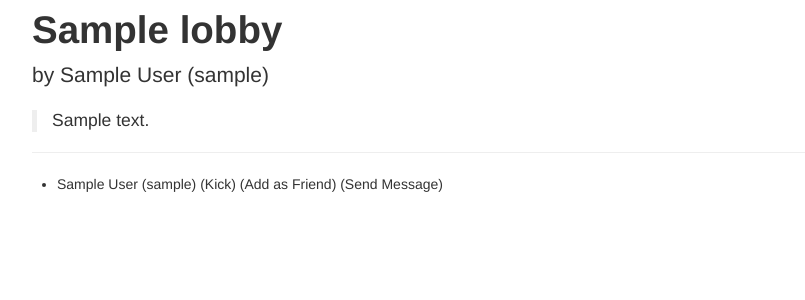
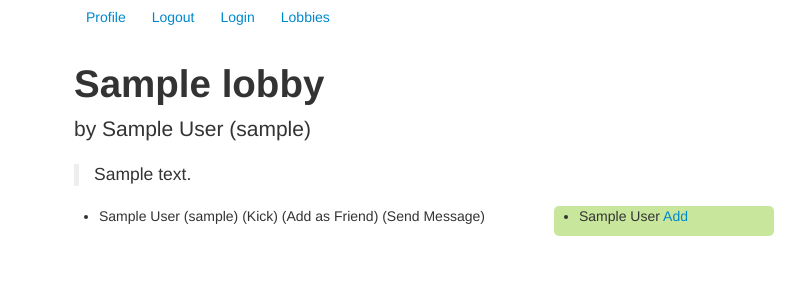
Before and after one commit to daemonfire300/unihd_geo, a Django app: page /lobby/1/ in a window 1280 px wide. Shown: the top 300 px of the page, without its empty margins (96-901 px from the left). Run offline with Django 3.2, Linux system fonts and the light colour scheme; a user stored in the database is signed in; tables that the repository leaves empty hold one stand-in row (values such as "Sample post"); parts of the project's set-up code (start-up, migrations or seed data) failed here and were passed over; some libraries are stand-ins or nearby versions.

Commit message:
Awful lot done. Reworked "friendship"-system. Added some stuff to the lobby, added some .css, removed polls etc. etc. etc.

```diff
--- a/django_community/settings.py
+++ b/django_community/settings.py
@@ -125,8 +125,7 @@ INSTALLED_APPS = (
     'django.contrib.admin',
     'django.contrib.comments',
     # Uncomment the next line to enable admin documentation:
-    # 'django.contrib.admindocs',
-    'polls',
+    'django.contrib.admindocs',
     'member',
     'game',
     'lobbys',
--- a/django_community/templates/base.html
+++ b/django_community/templates/base.html
@@ -2,13 +2,26 @@
 <html>
 <head>
 <meta name="viewport" content="width=device-width, initial-scale=1.0">
-	<link href="{{ STATIC_URL }}bootstrap/css/bootstrap.min.css" rel="stylesheet" media="screen">
-	<link href="{{ STATIC_URL }}css/main.css" rel="stylesheet" media="screen">
+<link href="{{ STATIC_URL }}bootstrap/css/bootstrap.min.css"
+	rel="stylesheet" media="screen">
+<link href="{{ STATIC_URL }}css/main.css" rel="stylesheet"
+	media="screen">
 </head>
 <body>
-		<div class="center">
-			{% block content %}
-			{% endblock %}
+<div class="container">
+	<div class="row">
+		<div class="span12">
+			<ul class="nav nav-pills">
+				<li><a href="/member/profile/">Profile</a></li>
+				<li><a href="/member/logout/">Logout</a></li>
+				<li><a href="/member/login/">Login</a></li>
+				<li><a href="/lobby/all/">Lobbies</a></li>
+			</ul>
+		</div>
+	</div>
+	<div class="row">
+		<div class="span12">{% block content %} {% endblock %}</div>
+	</div>
 </div>
 	<script src="http://code.jquery.com/jquery-1.9.1.min.js"></script>
 	<script src="http://code.jquery.com/jquery-migrate-1.1.1.min.js"></script>
--- a/django_community/templates/lobbys/show.html
+++ b/django_community/templates/lobbys/show.html
@@ -1,6 +1,8 @@
 {% extends "base.html" %} {% block title %}Viewing Lobby > {{ lobby }}
-{% endblock %} {% block content %}
-<div>
+{% endblock %}
+{% block content %}
+<div class="row">
+	<div class="span9">
 		<h1>{{ lobby }}</h1>
 		<p class="lead">by {{ lobby.owner }}</p>
 		<div>
@@ -8,7 +10,8 @@
 				<p>{{ lobby.description }}</p>
 			</blockquote>
 		</div>
-	<hr />
+		<div class="row">
+			<div class="span6">
 				<div>
 					<ul>
 						{% for player in lobby.players.all %}
@@ -23,4 +26,18 @@
 					{% endif %}
 				</div>
 			</div>
+			<div class="span3 lobby-friends border-radius5px">
+				{% if is_owner %}
+				<ul>
+					{% for friendship in user.get_friendship %}
+					{% if friendship.accepted %}
+					<li>{{ friendship }} <a href="/lobby/{{ lobby.id }}/invite/{{ friendship.friend_profile.id }}">Add</a></li>
+					{% endif %}
+					{% endfor %}
+				</ul>
+				{% endif %}
+			</div>
+		</div>
+	</div>
+</div>
 {% endblock %}
--- a/django_community/templates/member/index.html
+++ b/django_community/templates/member/index.html
@@ -4,8 +4,8 @@
 	<div>
 		<h3>Friendlist</h3>
 		<ul>
-			{% for friend in profile.friends.all %}
-			<li>{{ friend }}{% if not friend.accepted %} <i>(pending request)</i>{% endif %}</li>
+			{% for friendship in profile.get_friendship %}
+			<li>{{ friendship }}{% if not friendship.accepted %} <i>(pending request)</i>{% endif %}</li>
 			{% endfor %}
 		</ul>
 	</div>
--- a/django_community/urls.py
+++ b/django_community/urls.py
@@ -14,10 +14,6 @@ urlpatterns = patterns('',
 
     # Uncomment the next line to enable the admin:
     (r'^comments/', include('django.contrib.comments.urls')),
-    url(r'^polls/$', 'polls.views.index'),
-    url(r'^polls/(?P<poll_id>\d+)/$', 'polls.views.detail'),
-    url(r'^polls/(?P<poll_id>\d+)/results/$', 'polls.views.results'),
-    url(r'^polls/(?P<poll_id>\d+)/vote/$', 'polls.views.vote'),
     url(r'^admin/', include(admin.site.urls)),
     url(r'^member/login/$', 'django.contrib.auth.views.login', {'template_name': 'member/login.html'}),
     url(r'^member/logout/$', 'django.contrib.auth.views.logout', {'next_page': '/polls/1'}),
--- a/lobbys/views.py
+++ b/lobbys/views.py
@@ -30,7 +30,8 @@ def create(request):
 def show(request, lobby_id):
     lobby = get_object_or_404(Lobby, id=lobby_id)
     user = request.user.userprofile
-    return render(request, 'lobbys/show.html', {"lobby": lobby, "user": user})
+    is_owner = user.is_owner(lobby=lobby)
+    return render(request, 'lobbys/show.html', {"lobby": lobby, "user": user, "is_owner": is_owner})
 
 @login_required(login_url='/member/login/')
 def listplayers(request, lobby_id):
--- a/member/models.py
+++ b/member/models.py
@@ -5,7 +5,7 @@ class UserProfile(models.Model):
     user = models.OneToOneField(User)
     playername = models.CharField(max_length=100)
     playerclass = models.CharField(max_length=64)
-    friends = models.ManyToManyField(User, through='Friendship', related_name='friends+')
+    friends = models.ManyToManyField("self", through='Friendship', related_name='friendship', symmetrical=False)
     games_player = models.IntegerField(default=0)
     experience = models.BigIntegerField(default=0)
 
@@ -16,19 +16,30 @@ class UserProfile(models.Model):
             return lobby
         except IndexError:
             return False
+    def is_owner(self, lobby=None):
+        if lobby is not None:
+            if lobby.owner.id == self.id:
+                return True
+            else:
+                return False
+        else:
+            return False
+
+    def get_friendship(self):
+        return Friendship.objects.filter(own_profile=self)
 
     def __unicode__(self):
         return self.playername + " (%s)" % self.user.username
 
 
 class Friendship(models.Model):
-    profile = models.ForeignKey(UserProfile)
-    user = models.ForeignKey(User)
+    own_profile = models.ForeignKey(UserProfile, related_name="me")
+    friend_profile = models.ForeignKey(UserProfile, related_name="friend")
     accepted = models.BooleanField(default=False)
 
     def visualized_relation(self):
-        return "%s &#8594; %s" % (self.profile.playername, self.user.username)
+        return "%s &#8594; %s" % (self.own_profile.playername, self.friend_profile.playername)
     visualized_relation.allow_tags = True
 
     def __unicode__(self):
-        return self.user.username
+        return self.friend_profile.playername
--- a/member/views.py
+++ b/member/views.py
@@ -13,7 +13,6 @@ from django.http import HttpResponseRedirect
 @login_required(login_url='/member/login/')
 def index(request):
     userprofile = request.user.userprofile
-    print userprofile.friends.all()
     return render(request, 'member/index.html', {"profile": userprofile})
 
 def register(request):
--- a/static/css/main.css
+++ b/static/css/main.css
@@ -1,10 +1,21 @@
 @CHARSET "UTF-8";
 
 #id_honeypot {
-    display: none;
+	display: none;
 }
 
-body div.center{
+body div.center {
 	margin-left: 10%;
 	margin-right: 10%;
 }
+
+div.lobby-friends {
+	background-color: #C9E79C;
+}
+
+.border-radius5px {
+	-webkit-border-radius: 5px;
+	-moz-border-radius: 5px;
+	border-radius: 5px;
+}
+}
```
Also changed, not shown: lobbys/admin.py (added, +10 -0 lines), polls/admin.py (deleted, +0 -32 lines), polls/models.py (deleted, +0 -23 lines), polls/tests.py (deleted, +0 -16 lines), polls/views.py (deleted, +0 -18 lines), polls/__init__.py (deleted). Lines whose indentation alone changed are shown as unchanged.
